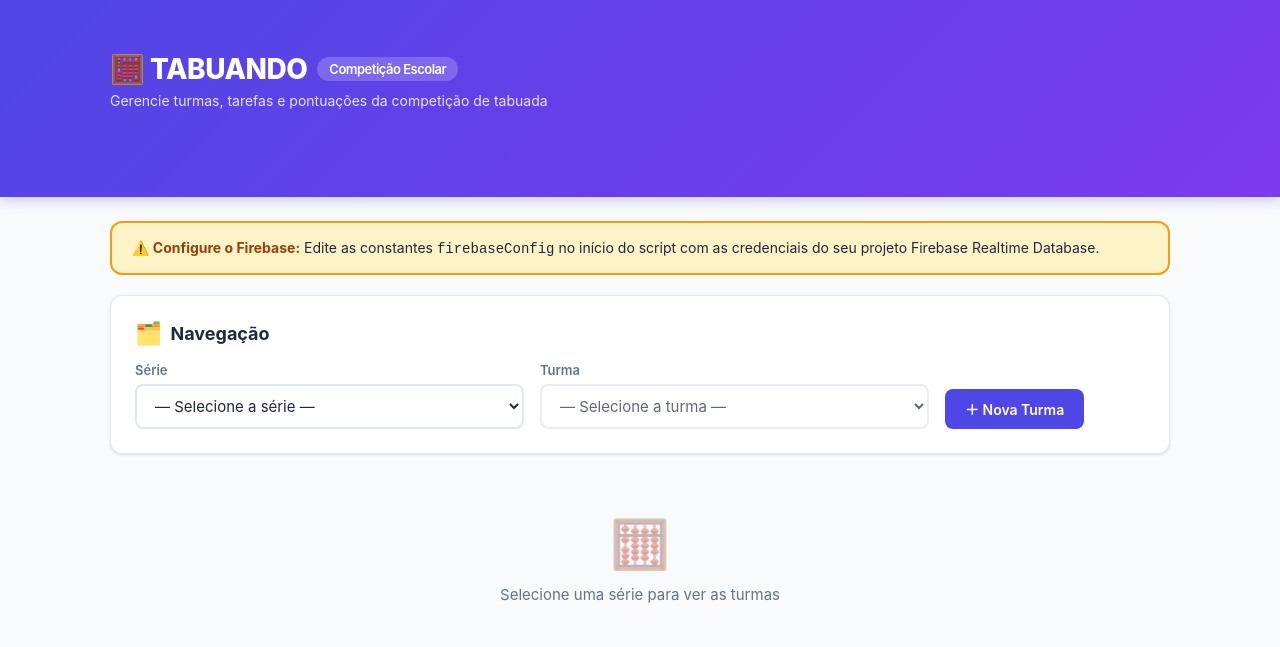
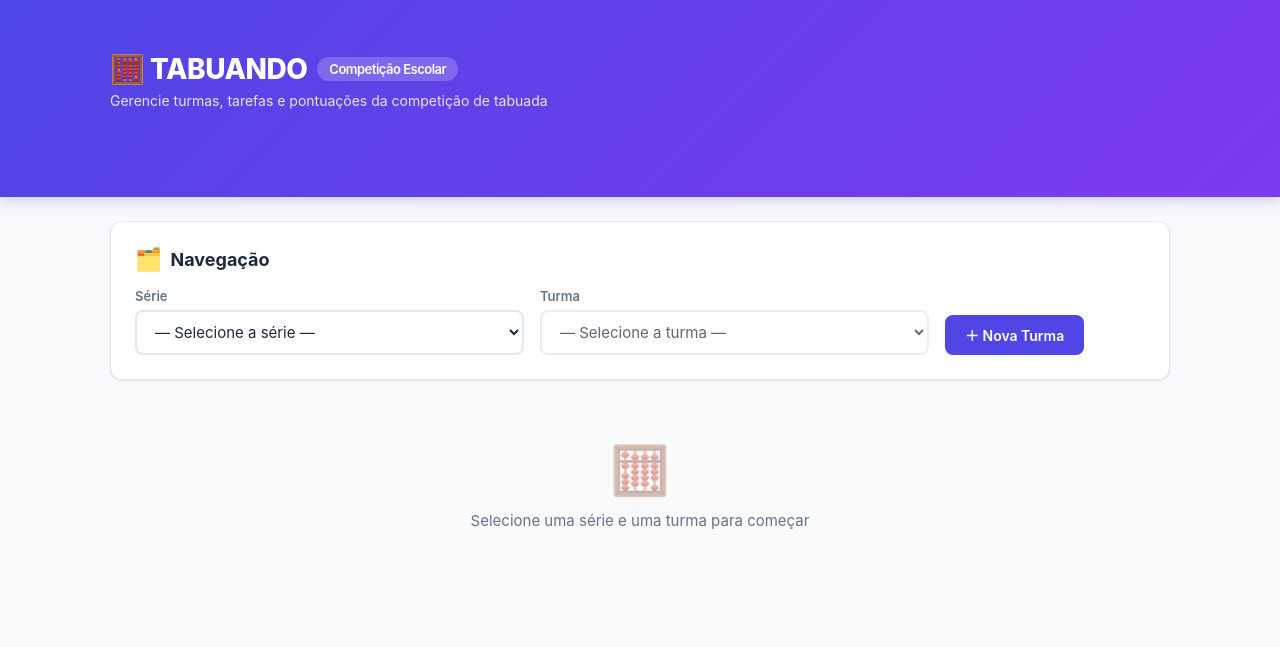
Before and after one commit to joaohenriquepf16-a11y/pontuacao, a plain HTML site: page index.html in a window 1280 px wide. Drawn offline with nearby package versions, Linux system fonts and the light colour scheme; no server answers.

Commit message:
Update index.html

```diff
--- a/index.html
+++ b/index.html
@@ -469,10 +469,14 @@
    Substitua pelos dados do seu projeto Firebase Console
    ============================================================ */
 const firebaseConfig = {
-  apiKey: "COLE_AQUI_SUA_API_KEY",
-  databaseURL: "https://SEU_PROJETO.firebaseio.com",
-  projectId: "SEU_PROJETO",
-  appId: "1:1234567890:web:abcdef123456",
+  apiKey: "AIzaSyAzEMH1fioqUlVg5XWWF4obDOj-pg9DSE4",
+  authDomain: "pontuacao-d51b8.firebaseapp.com",
+  databaseURL: "https://pontuacao-d51b8-default-rtdb.firebaseio.com",
+  projectId: "pontuacao-d51b8",
+  storageBucket: "pontuacao-d51b8.firebasestorage.app",
+  messagingSenderId: "822553904604",
+  appId: "1:822553904604:web:469507925a320059ebfb19",
+  measurementId: "G-9VYCN2NPPW"
 };
 
 // Inicializa Firebase
```
